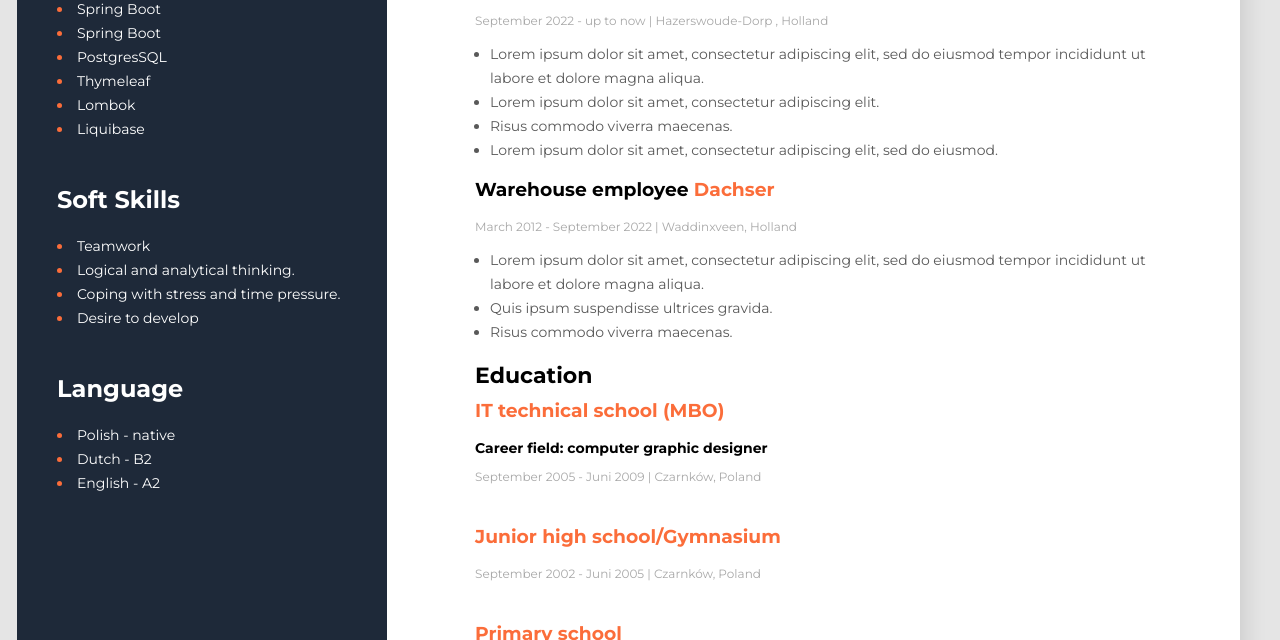
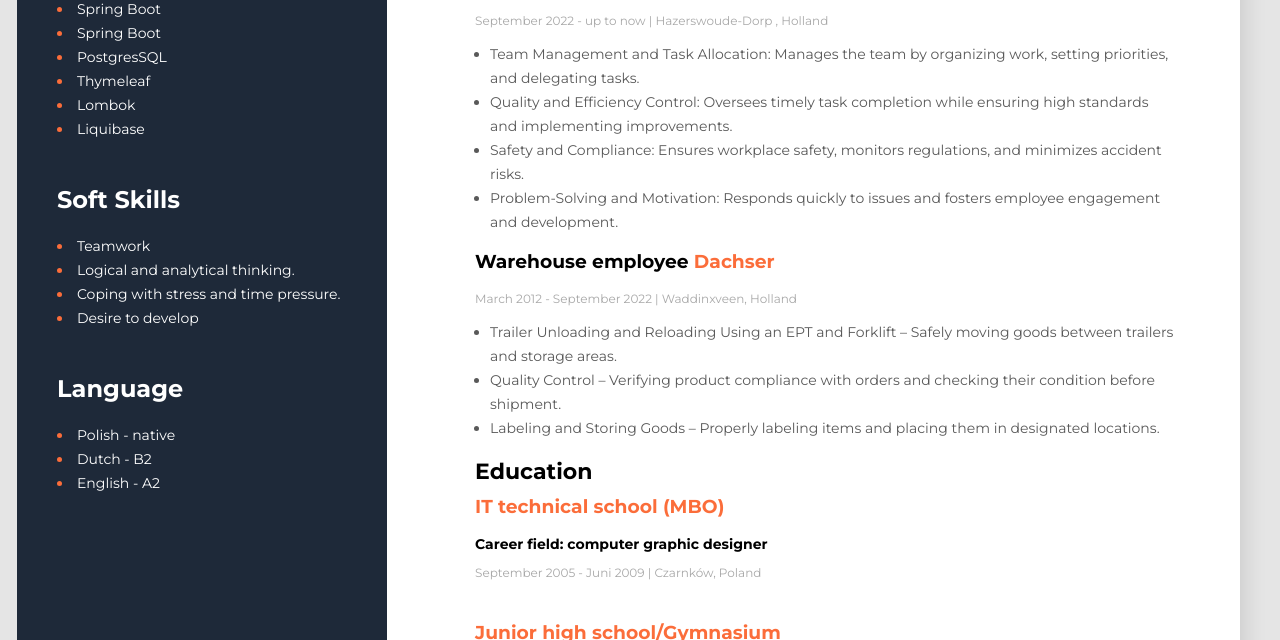
Before and after one commit to PawelWylegala/Curriculum-vitae, a plain HTML site: page index.html in a window 1280 px wide. Shown: the part 729-1369 px from the top of the page. Drawn offline with Linux system fonts and the light colour scheme.

Commit message:
adding a job description

```diff
--- a/index.html
+++ b/index.html
@@ -75,18 +75,14 @@
                     <p class="job-date">September 2022 - up to now | Hazerswoude-Dorp , Holland</p>
                     <ul class="job-list">
                         <li>
-                            Lorem ipsum dolor sit amet, consectetur adipiscing
-                            elit, sed do eiusmod tempor incididunt ut labore et
-                            dolore magna aliqua.
+                            Team Management and Task Allocation: Manages the team by organizing work, setting priorities, and delegating tasks.                        </li>
+                        <li>
+                            Quality and Efficiency Control: Oversees timely task completion while ensuring high standards and implementing improvements.
+
                         </li>
+                        <li>Safety and Compliance: Ensures workplace safety, monitors regulations, and minimizes accident risks.</li>
                         <li>
-                            Lorem ipsum dolor sit amet, consectetur adipiscing
-                            elit.
-                        </li>
-                        <li>Risus commodo viverra maecenas.</li>
-                        <li>
-                            Lorem ipsum dolor sit amet, consectetur adipiscing
-                            elit, sed do eiusmod.
+                            Problem-Solving and Motivation: Responds quickly to issues and fosters employee engagement and development.
                         </li>
                     </ul>
                 </div>
@@ -96,13 +92,11 @@
                     </h3>
                     <p class="job-date">March 2012 - September 2022 | Waddinxveen, Holland</p>
                     <ul class="job-list">
-                        <li>
-                            Lorem ipsum dolor sit amet, consectetur adipiscing
-                            elit, sed do eiusmod tempor incididunt ut labore et
-                            dolore magna aliqua.
+                        <li>Trailer Unloading and Reloading Using an EPT and Forklift – Safely moving goods between trailers and storage areas.
+
                         </li>
-                        <li>Quis ipsum suspendisse ultrices gravida.</li>
-                        <li>Risus commodo viverra maecenas.</li>
+                        <li>Quality Control – Verifying product compliance with orders and checking their condition before shipment.</li>
+                        <li>Labeling and Storing Goods – Properly labeling items and placing them in designated locations.</li>
                     </ul>
                 </div>
                 <div>
```
